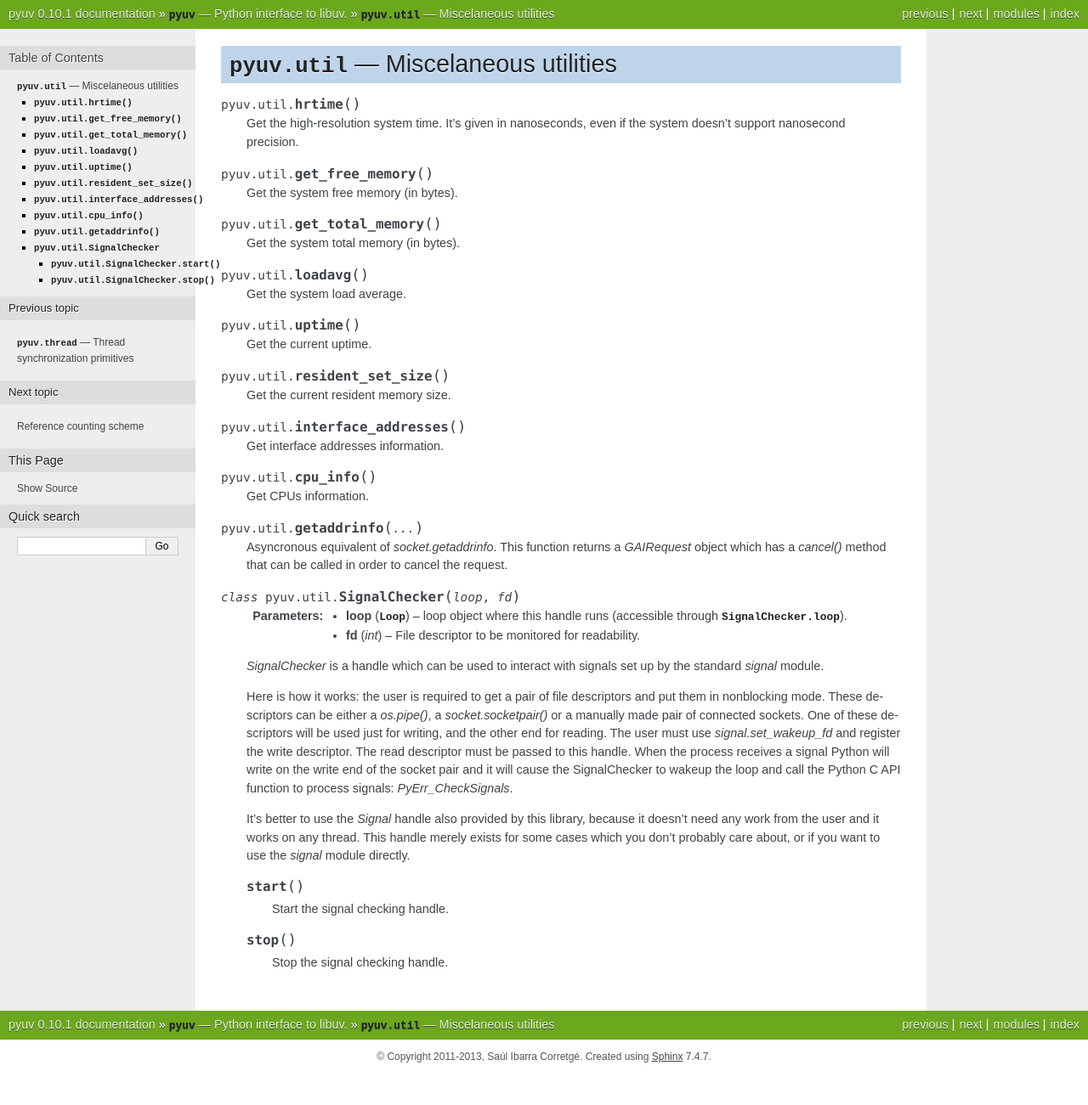
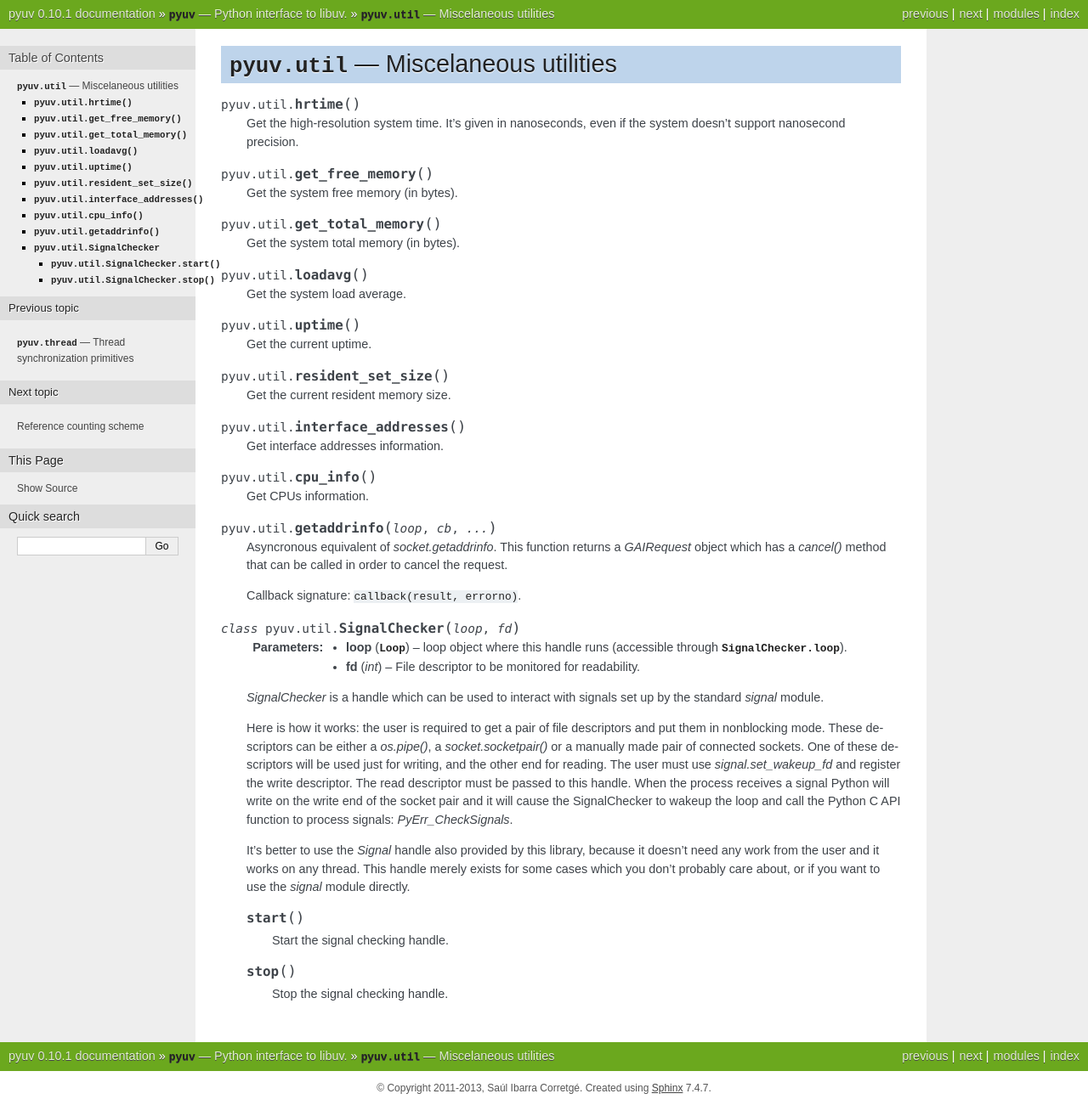
Before and after one commit to saghul/pyuv, a Sphinx documentation site: the page built from docs/util.rst, in a window 1280 px wide. Shown: the whole page at 85% size. Built offline with Sphinx 7.4.7, drawn with Linux system fonts in a browser that asks for light colours; before the commit the page ends 1264 px from its top, so only the background shows below that.

Commit message:
Updated documentation

```diff
--- a/docs/util.rst
+++ b/docs/util.rst
@@ -42,11 +42,13 @@
 
     Get CPUs information.
 
-.. py:function:: pyuv.util.getaddrinfo(...)
+.. py:function:: pyuv.util.getaddrinfo(loop, cb, ...)
 
     Asyncronous equivalent of `socket.getaddrinfo`. This function returns
     a `GAIRequest` object which has a `cancel()` method that can be called
     in order to cancel the request.
+
+    Callback signature: ``callback(result, errorno)``.
 
 .. py:class:: pyuv.util.SignalChecker(loop, fd)
 
```
